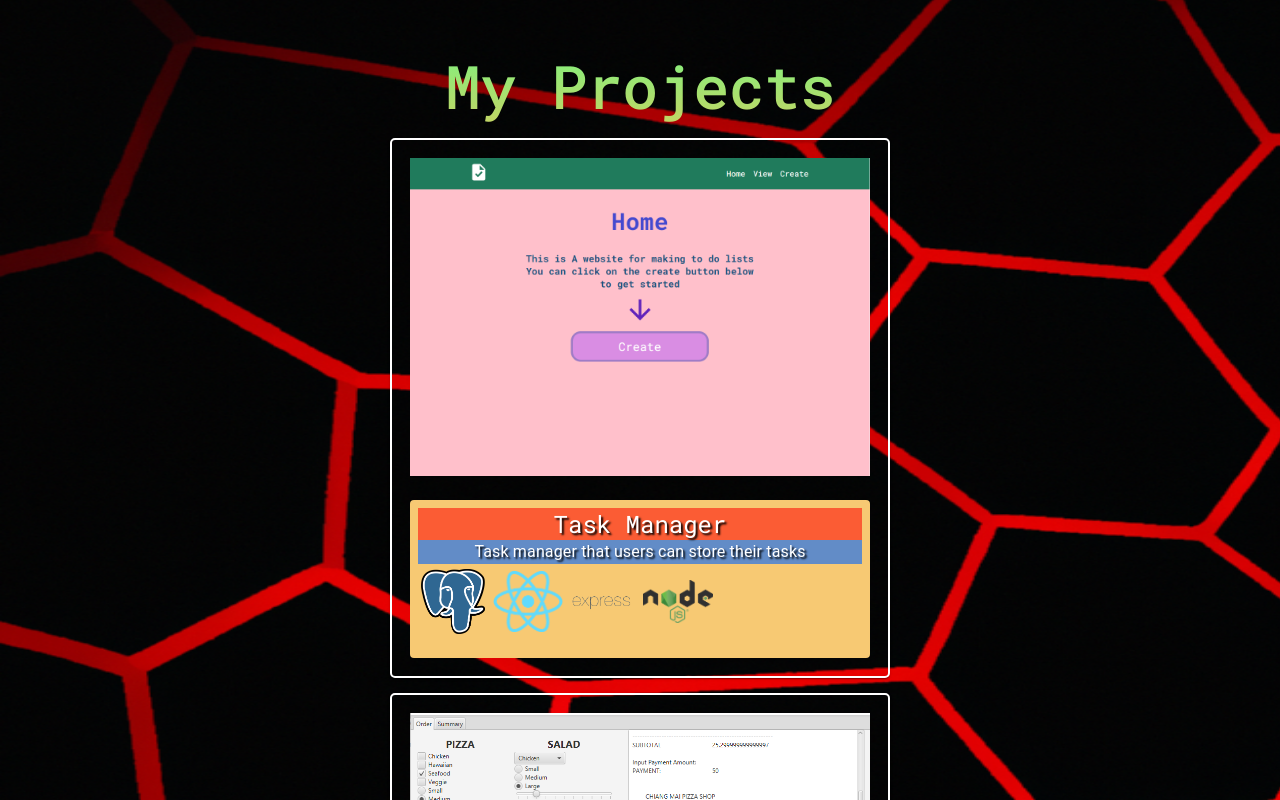
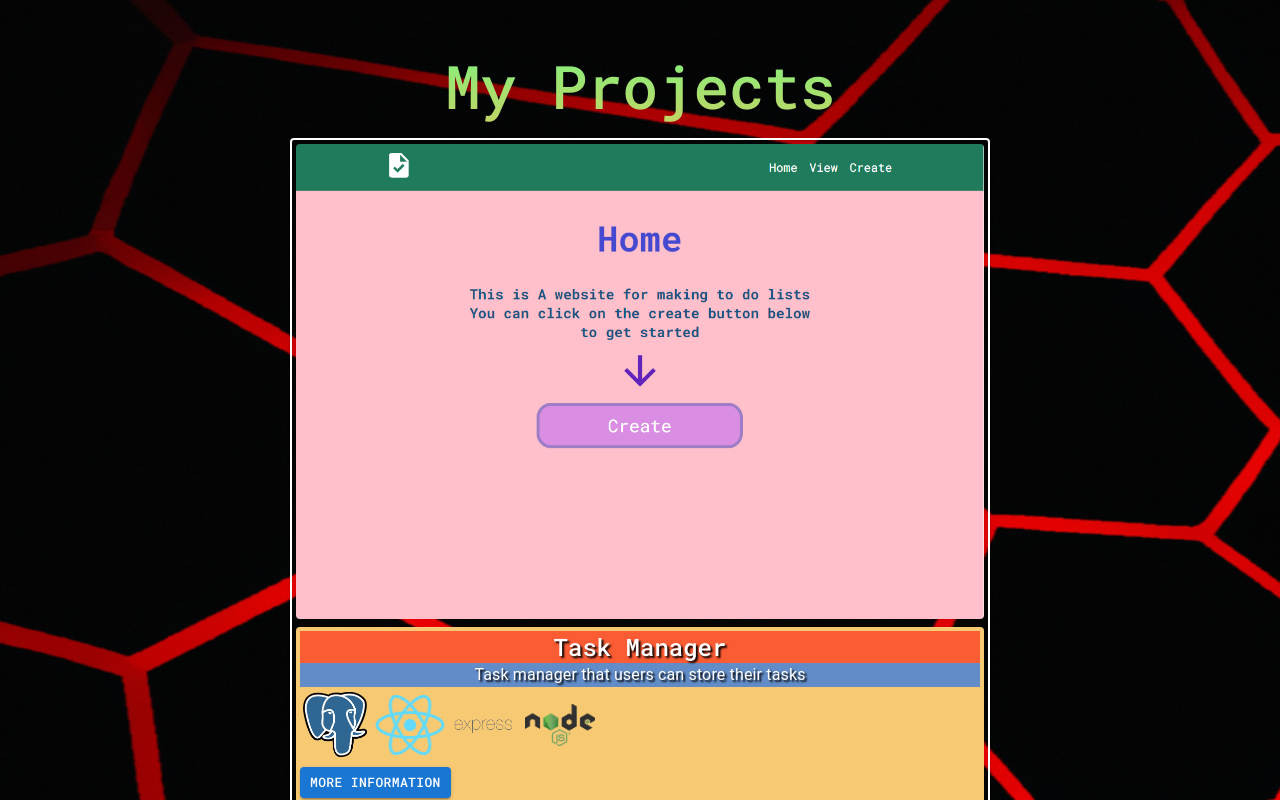
Before and after one commit to leonyi4/leonyi4.github.io, a React (Create React App) app: page / in a window 1280 px wide. Shown: the part 4460-5260 px from the top of the page. Built offline with nearby package versions, Linux system fonts and the light colour scheme.

Commit message:
final css changes

```diff
--- a/src/components/navbar/Nav.css
+++ b/src/components/navbar/Nav.css
@@ -23,9 +23,6 @@ nav a {
   color: var(--color-light);
   font-size: 1.1rem;
 }
-nav a:hover {
-  background: rgba(0, 0, 0, 0.3);
-}
 
 nav a.active {
   background: var(--color-bg-variant);
--- a/src/components/project/Project.js
+++ b/src/components/project/Project.js
@@ -1,11 +1,20 @@
-import { Card, CardContent, CardMedia, Typography } from "@mui/material";
+import {
+  Button,
+  Card,
+  CardContent,
+  CardMedia,
+  Typography,
+} from "@mui/material";
 import React from "react";
 
 const Project = (props) => {
   return (
     <Card
       sx={{
-        width: "500px",
+        width: "700px",
+        "@media (max-width:1024px)": {
+          width: "500px",
+        },
         "@media (max-width:600px)": {
           width: "300px",
         },
@@ -13,25 +22,23 @@ const Project = (props) => {
         textAlign: "center",
         background: "transparent",
         margin: "auto",
-        borderRadius: "5px",
+        borderRadius: 1,
         border: 2,
         borderColor: "white",
-        padding: "2px",
         marginBottom: "15px",
       }}
     >
       <CardMedia
         component="img"
         src={props.project.pic}
-        sx={{ objectFit: "contain", padding: 2 }}
+        sx={{ objectFit: "contain", padding: 0.5, borderRadius: 2 }}
       />
       <CardContent
         sx={{
-          marginBottom: 2,
-          marginLeft: 2,
-          marginRight: 2,
-          marginTop: 1,
-          padding: 1,
+          m: 0.5,
+          px: 0.5,
+          pt: 0.5,
+          pb: 0,
           backgroundColor: "rgba(247, 201, 115, 1)",
           borderRadius: 1,
         }}
@@ -39,6 +46,10 @@ const Project = (props) => {
         <Typography
           variant="h5"
           sx={{
+            "@media (max-width:600px)": {
+              fontSize: "20px",
+            },
+            fontWeight: 500,
             background: "rgba(255, 20, 10, 0.6)",
             textShadow: "2px 2px 2px black",
             color: "white",
@@ -50,6 +61,9 @@ const Project = (props) => {
         <Typography
           variant="subtitle1"
           sx={{
+            "@media (max-width:600px)": {
+              fontSize: "10px",
+            },
             color: "white",
             background: "rgba(00, 100, 255, 0.6)",
             textShadow: "2px 2px 2px black",
@@ -68,6 +82,20 @@ const Project = (props) => {
             />
           ))}
         </div>
+        <Button
+          variant="contained"
+          size="small"
+          sx={{
+            marginTop: "10px",
+            display: "flex",
+            fontFamily: ["Roboto Mono, monospace"],
+            "@media (max-width:600px)": {
+              fontSize: "6px",
+            },
+          }}
+        >
+          More information
+        </Button>
       </CardContent>
     </Card>
   );
--- a/src/components/timeline/Timeline.css
+++ b/src/components/timeline/Timeline.css
@@ -9,8 +9,3 @@
   margin-bottom: 3rem;
   text-align: center;
 }
-@media screen and (max-width: 600px) {
-  .time {
-    height: 174vh;
-  }
-}
```
